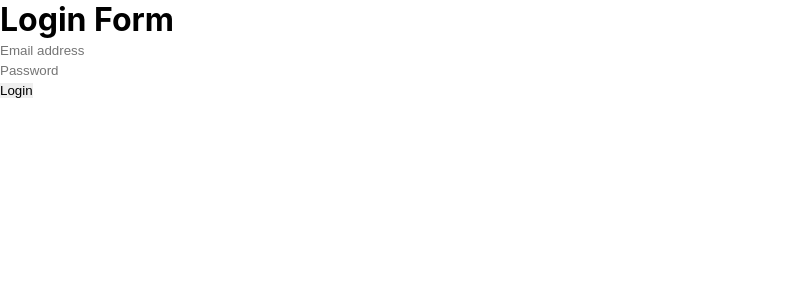
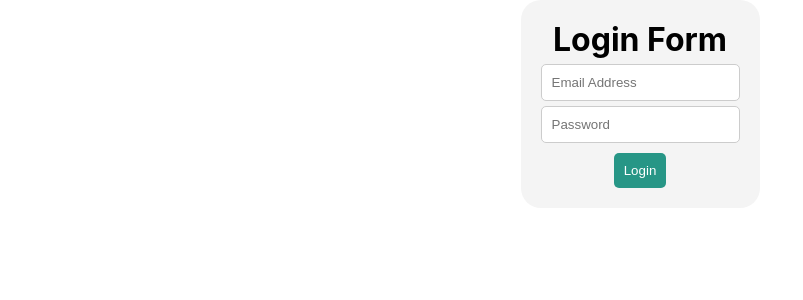
Before and after one commit to reyzacaloh/peers-frontend, a React (Create React App) app: page /login in a window 1280 px wide. Shown: the top 300 px of the page, without its empty margins (0-803 px from the left). Built offline with nearby package versions, Linux system fonts and the light colour scheme.

Commit message:
PBI 2 create login form - styling

```diff
--- a/src/components/loginForm/LoginForm.jsx
+++ b/src/components/loginForm/LoginForm.jsx
@@ -2,8 +2,12 @@ import React from "react";
 import { useFormik } from "formik";
 import * as Yup from "yup";
 import axios from "axios";
+import { Form, Input, Label, Button, Error } from "./LoginFormStyle";
+import { useNavigate } from 'react-router-dom';
 
 const LoginForm = () => {
+
+    const navigate = useNavigate();
 
     const initialValues = {
         email: '',
@@ -14,13 +18,15 @@ const LoginForm = () => {
         console.log("Values: ", values);
 
         try {
-            let host = "http://localhost:8000";
-            const response = await axios.post(
+            let host = "https://peers-backend-dev.up.railway.app";
+            await axios.post(
                 `${host}/api/auth/token`,  // Django local port
                 values
             );
             actions.setSubmitting(false);
-            console.log("Response: ", response);
+            console.log("Success");
+            actions.setStatus("success");
+            navigate("/dashboard");
         } catch (err) {
             console.log("Error: ", err);
             actions.setStatus(err.message)
@@ -29,8 +35,8 @@ const LoginForm = () => {
     }
 
     const validationSchema = Yup.object({
-        email: Yup.string().email('Invalid').required('Required'),
-        pass: Yup.string().required('Required')
+        email: Yup.string().email('Invalid').min(11, "invalid email").required('Required'),
+        pass: Yup.string().required('Required').min(5, 'Password minimal 5 karakter')
     })
 
     const formik = useFormik({
@@ -40,18 +46,24 @@ const LoginForm = () => {
     });
     return (
         <div>
-            <h1>Login Form</h1>
-            <form onSubmit={formik.handleSubmit}>
-                <label htmlFor="email"></label>
-                <input type="email" id="email" name="email" placeholder="Email address" data-testid="email" onChange={formik.handleChange} value={formik.values.email}/><br/>
-                {formik.errors.email ? <div>{formik.errors.email}</div> : null}
+            <Form onSubmit={formik.handleSubmit}>
+                <h1>Login Form</h1>
+                <Label htmlFor="email"></Label>
+                <Input type="email" id="email" name="email" placeholder="Email Address" data-testid="email" onChange={formik.handleChange} value={formik.values.email}/><br/>
+                {formik.errors.email && formik.touched.email && (<Error className="error">{formik.errors.email}</Error>)}
 
-                <label htmlFor="pass"></label>
-                <input type="password" id="pass" name="pass" placeholder="Password" data-testid="pass" onChange={formik.handleChange} value={formik.values.pass}/><br/>
-                {formik.errors.pass ? <div>{formik.errors.pass}</div> : null}
+                <Label htmlFor="pass"></Label>
+                <Input type="password" id="pass" name="pass" placeholder="Password" data-testid="pass" onChange={formik.handleChange} value={formik.values.pass}/><br/>
+                {formik.errors.pass && formik.touched.pass && (<Error className="error">{formik.errors.pass}</Error>)}
 
-                <button type='submit'>Login</button>
-            </form>
+                <Button type="submit" disabled={formik.isSubmitting || formik.status==='success'}>
+                    {formik.isSubmitting ? (
+                        "Loading..."
+                    ) : (
+                        "Login"
+                    )}
+                </Button>
+            </Form>
         </div>
     )
 }
--- /dev/null
+++ b/src/components/loginForm/LoginFormStyle.js
@@ -0,0 +1,47 @@
+import styled from "styled-components";
+
+export const Form = styled.form`
+  background-color: #f4f4f4;
+  max-width: fit-content;
+  padding: 20px;
+  border-radius: 20px;
+  text-align: center;
+  margin-left: auto;
+  margin-right: auto;
+`;
+
+export const Label = styled.label`
+  display: block;
+  margin-bottom: 5px;
+  font-weight: bold;
+  color: black;
+`;
+
+export const Input = styled.input`
+  padding: 10px;
+  border: 1px solid #ccc;
+  border-radius: 5px;
+`;
+
+export const Button = styled.button`
+  background-color: #279686;
+  color: white;
+  padding: 10px;
+  margin-top: 10px;
+  border: none;
+  border-radius: 5px;
+  cursor: pointer;
+  &:disabled {
+    opacity: 0.5;
+  }
+  &:enabled {
+    opacity: 1.0;
+  }
+`;
+
+export const Error = styled.span`
+  padding: 10px;
+  color: red;
+  margin-top: 10px;
+  border-radius: 5px;
+`;
```
Also changed, not shown: src/App.js (line endings or trailing spaces), 1 other file (tests, documents, lock files or other folders).
